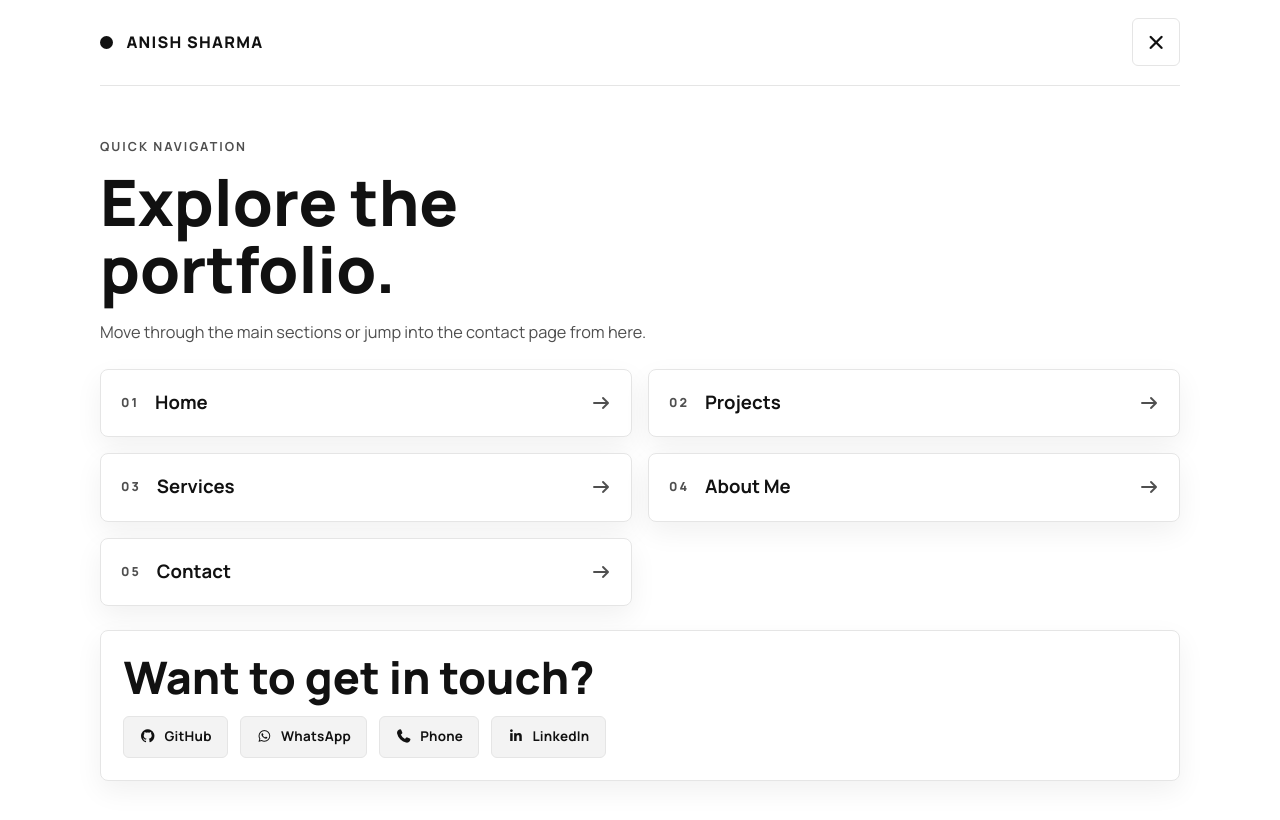
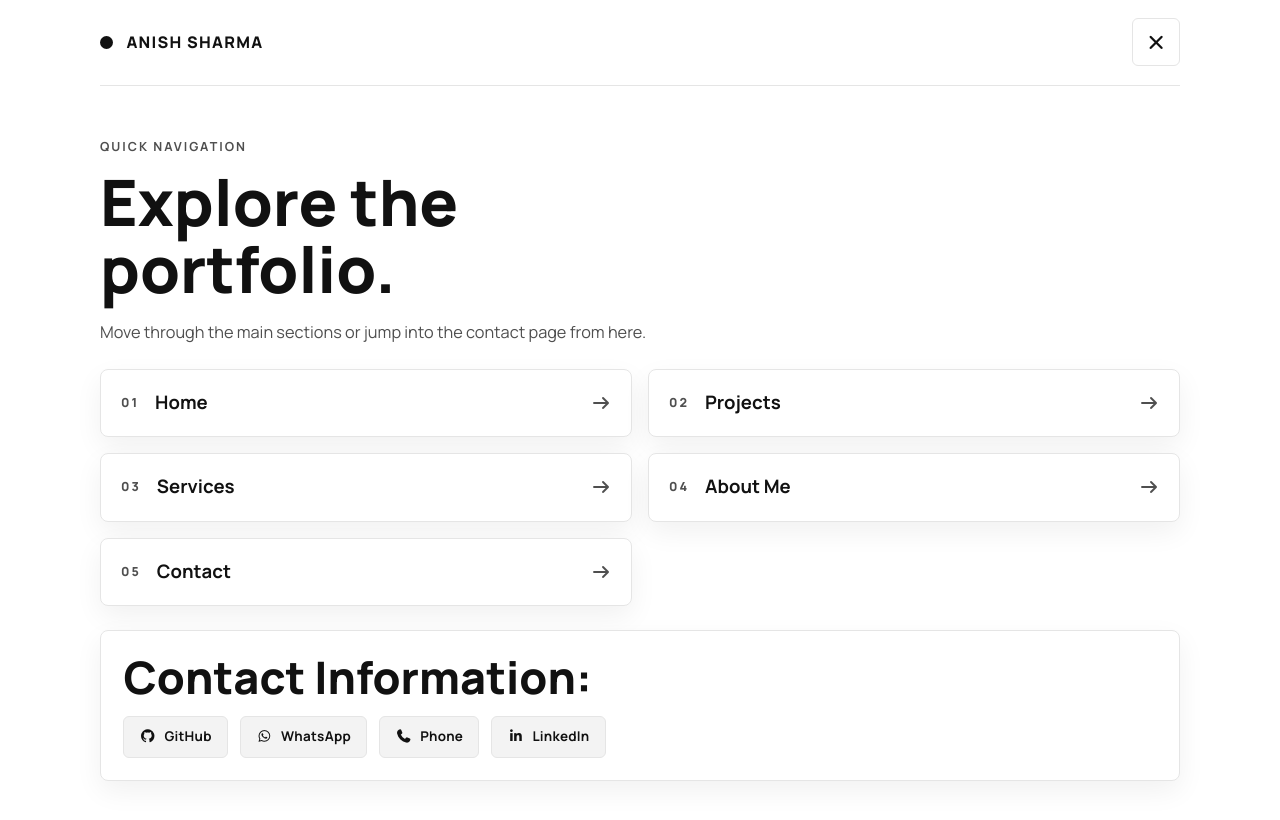
Before and after one commit to anishworks01/portfolio, a plain HTML site: page navbar.html in a window 1280 px wide. Drawn offline with Linux system fonts and the light colour scheme.

Commit message:
navbar changes

```diff
--- a/navbar.html
+++ b/navbar.html
@@ -55,7 +55,7 @@
             </nav>
 
             <section class="menu-note surface reveal reveal-delay-3">
-                <h2>Want to get in touch?</h2>
+                <h2>Contact Information:</h2>
                 <div class="menu-tags">
                     <span class="tag"><i class="fa-brands fa-github" aria-hidden="true"></i> GitHub</span>
                     <span class="tag"><i class="fa-brands fa-whatsapp" aria-hidden="true"></i> WhatsApp</span>
```
